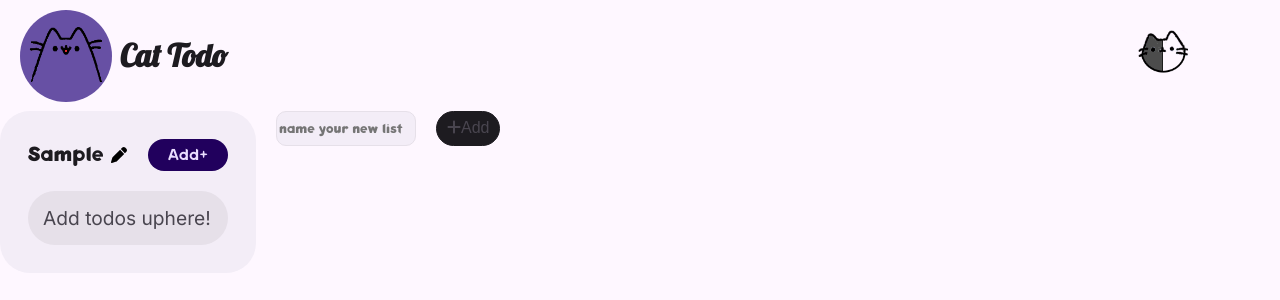
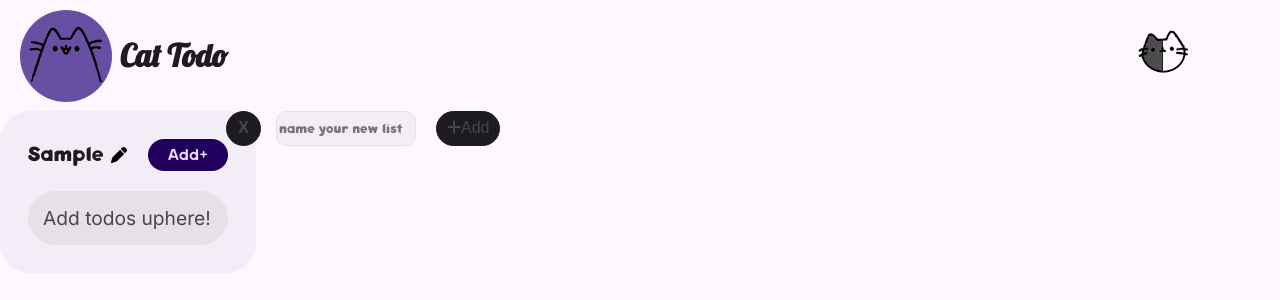
Before and after one commit to Renatouhu/cat-todo, a Next.js app: page / in a window 1280 px wide. Both pictures are taken after typing "Sample" into the empty fields and a click on the button "Add". Shown: the top 300 px of the page. Built offline with nearby package versions, Linux system fonts and the light colour scheme.

Commit message:
Delete List added

```diff
--- a/src/app/components/ListsTodo/ListsTodo.jsx
+++ b/src/app/components/ListsTodo/ListsTodo.jsx
@@ -57,6 +57,12 @@ export function ListsTodo() {
     }
   }
 
+  function deleteListTodo(e) {
+    const listId = e.target.parentElement.attributes["id"].value;
+    const updatedLists = listsTodo.filter((list) => list.id != listId);
+    setListsTodo(updatedLists);
+  }
+
   function addTodo(e) {
     const list = e.target.parentElement.parentNode;
     const listId = list.attributes["id"].value;
@@ -89,11 +95,11 @@ export function ListsTodo() {
           return list;
         });
         setListsTodo(listNewTodoAdded);
-        list.lastChild.removeChild(inputTodo);
+        list.children[1].removeChild(inputTodo);
       }
     });
-    list.lastChild.children < 1 ? (list.lastChild.innerHTML = "") : "";
-    list.lastChild.appendChild(inputTodo);
+    list.children[1].children < 1 ? (list.lastChild.innerHTML = "") : "";
+    list.children[1].appendChild(inputTodo);
   }
 
   function handleChangeItemStatus(listId, itemId, status) {
@@ -123,7 +129,7 @@ export function ListsTodo() {
 
   function handleEditTodo(e, prevText) {
     const item = e.currentTarget.parentElement;
-    const itemId = item.attributes["id"].value;
+    const itemId = item.children[0].attributes["id"].value;
     const listId =
       e.currentTarget.parentElement.parentElement.parentElement.attributes["id"]
         .value;
@@ -168,7 +174,8 @@ export function ListsTodo() {
   }
 
   function handleDeleteTodo(e) {
-    const itemId = e.currentTarget.parentElement.attributes["id"].value;
+    const itemId =
+      e.currentTarget.parentElement.firstChild.attributes["id"].value;
     const listId =
       e.currentTarget.parentElement.parentElement.parentElement.attributes["id"]
         .value;
@@ -227,6 +234,13 @@ export function ListsTodo() {
                 handleDeleteTodo={handleDeleteTodo}
               />
             </ul>
+            <button
+              className={styles.deleteButton}
+              style={hoverOffStyle}
+              onClick={deleteListTodo}
+            >
+              X
+            </button>
           </div>
           {index === listsTodo.length - 1 && (
             <>
--- a/styles/main.module.sass
+++ b/styles/main.module.sass
@@ -5,6 +5,7 @@
         display: flex
         gap: 20px
         .list
+            position: relative
             min-width: 10vw
             width: 20vw
             min-height: 10vh
@@ -37,6 +38,14 @@
                     border-radius: 30px
                     font-size: 1rem
                     font-family: $font-family-secundary-regular, sans-serif
+            .deleteButton
+                width: 35px
+                height: 35px
+                border-radius: 100%
+                position: absolute
+                top: 0
+                right: -5px
+                font-weight: 800
         .listTodos
             display: flex
             flex-direction: column
```
